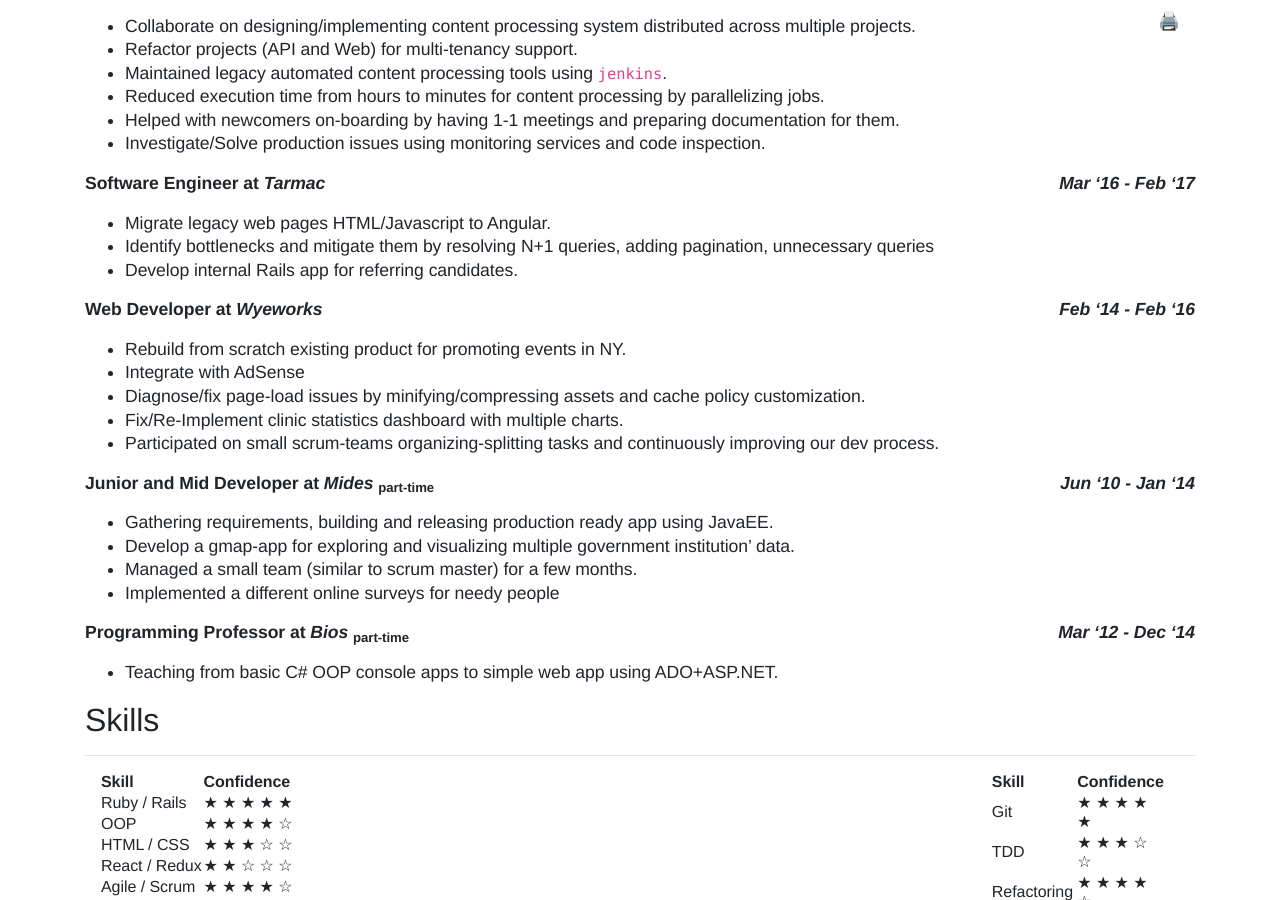
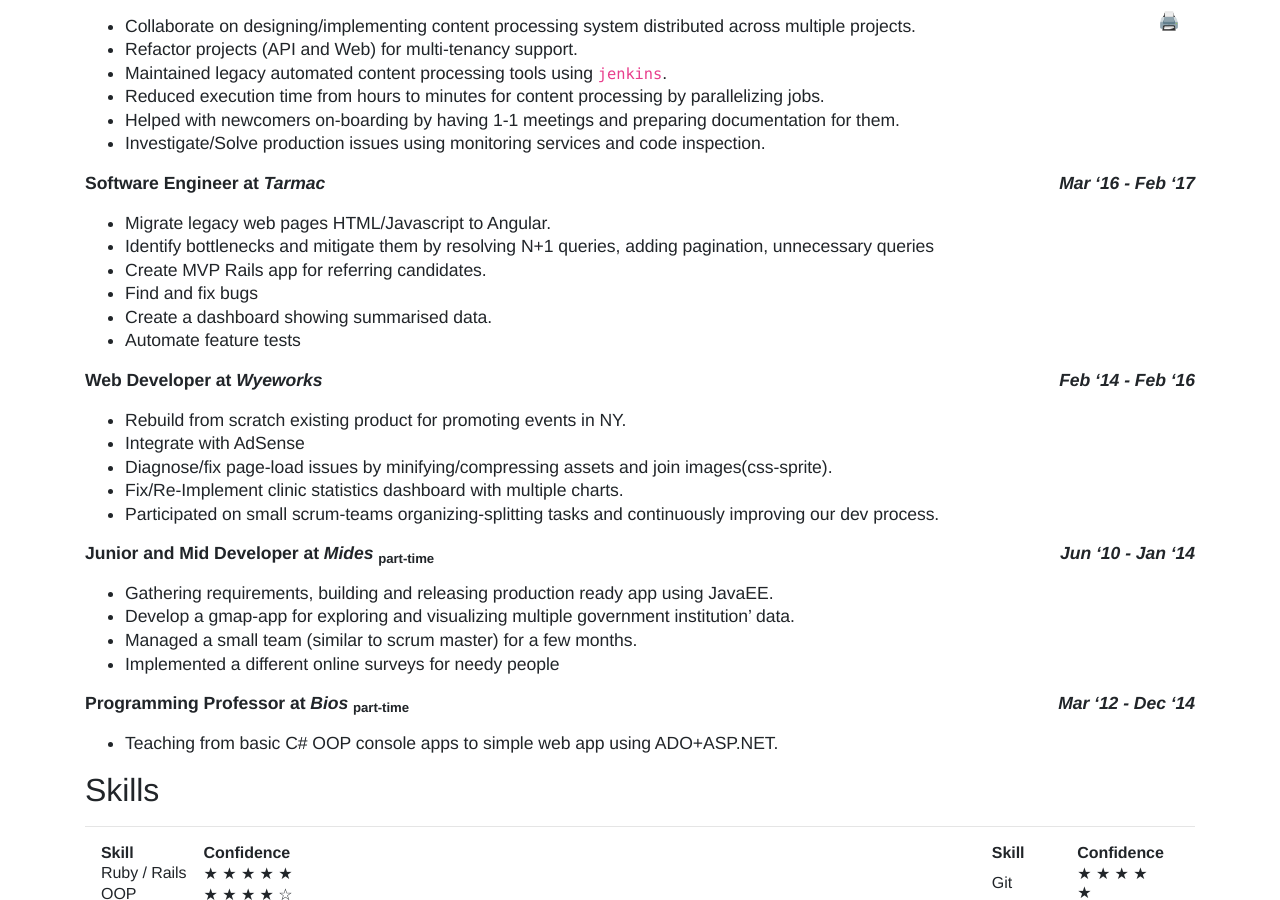
Before and after one commit to delbetu/delbetu.github.io, a Jekyll site: the page built from resume.md, in a window 1280 px wide and 900 px high, scrolled down 524 px. Built offline with Jekyll 4.4.1, drawn with Linux system fonts in a browser that asks for light colours; emoji names are drawn with the system emoji font.

Commit message:
Update experience.

```diff
--- a/resume.md
+++ b/resume.md
@@ -40,13 +40,16 @@
 **Software Engineer at *Tarmac*                              *Mar '16 - Feb '17*{:.float-right}**
  - Migrate legacy web pages HTML/Javascript to Angular.
  - Identify bottlenecks and mitigate them by resolving N+1 queries, adding pagination, unnecessary queries
- - Develop internal Rails app for referring candidates.
+ - Create MVP Rails app for referring candidates.
+ - Find and fix bugs
+ - Create a dashboard showing summarised data.
+ - Automate feature tests
 
 
 **Web Developer at *Wyeworks*                                *Feb '14 - Feb '16*{:.float-right}**
  - Rebuild from scratch existing product for promoting events in NY.
  - Integrate with AdSense
- - Diagnose/fix page-load issues by minifying/compressing assets and cache policy customization.
+ - Diagnose/fix page-load issues by minifying/compressing assets and join images(css-sprite).
  - Fix/Re-Implement clinic statistics dashboard with multiple charts.
  - Participated on small scrum-teams organizing-splitting tasks and continuously improving our dev process.
 
```
